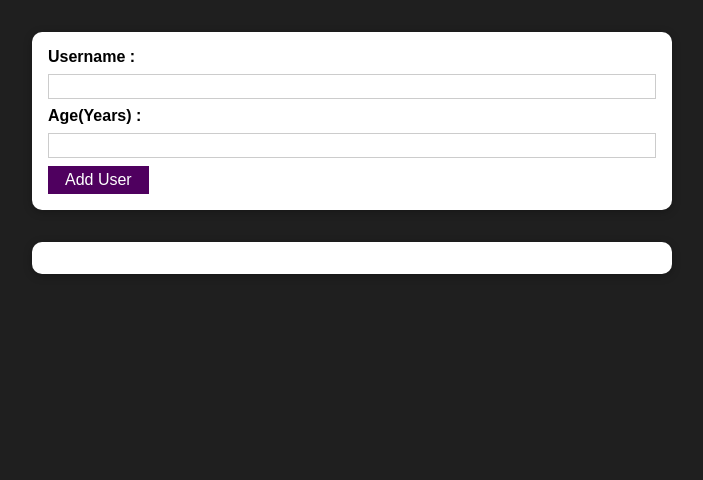
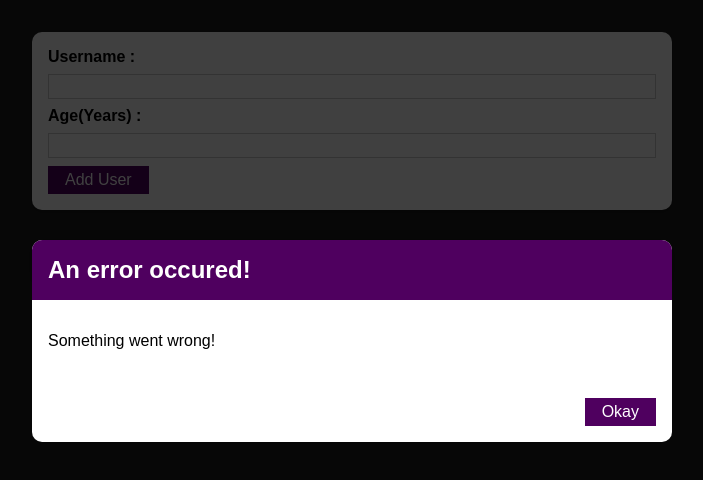
Before and after one commit to akshaywagh3/userAdder, a React (Create React App) app: page / in a window 1280 px wide. Shown: the top 480 px of the page, without its empty margins (288-991 px from the left). Built offline with nearby package versions, Linux system fonts and the light colour scheme.

Commit message:
added error.js and Error.module.css

```diff
--- a/src/components/UI/Error.js
+++ b/src/components/UI/Error.js
@@ -0,0 +1,26 @@
+import React from 'react';
+
+import Card from './Card';
+import Button from './Button';
+import classes from './Error.module.css';
+
+const Error = (props) => {
+  return (
+    <div>
+      <div className={classes.backdrop} />
+      <Card className={classes.modal}>
+        <header className={classes.header}>
+          <h2>{props.title}</h2>
+        </header>
+        <div className={classes.content}>
+          <p>{props.message}</p>
+        </div>
+        <footer className={classes.actions}>
+          <Button>Okay</Button>
+        </footer>
+      </Card>
+    </div>
+  );
+};
+
+export default Error;
--- /dev/null
+++ b/src/components/UI/Error.module.css
@@ -0,0 +1,45 @@
+.backdrop {
+    position: fixed;
+    top: 0;
+    left: 0;
+    width: 100%;
+    height: 100vh;
+    z-index: 10;
+    background: rgba(0, 0, 0, 0.75);
+  }
+
+  .modal {
+    position: fixed;
+    top: 30vh;
+    left: 10%;
+    width: 80%;
+    z-index: 100;
+    overflow: hidden;
+  }
+
+  .header {
+    background: #4f005f;
+    padding: 1rem;
+  }
+
+  .header h2 {
+    margin: 0;
+    color: white;
+  }
+
+  .content {
+    padding: 1rem;
+  }
+
+  .actions {
+    padding: 1rem;
+    display: flex;
+    justify-content: flex-end;
+  }
+
+  @media (min-width: 768px) {
+    .modal {
+      left: calc(50% - 20rem);
+      width: 40rem;
+    }
+  }
--- a/src/components/users/AddUser.js
+++ b/src/components/users/AddUser.js
@@ -3,7 +3,7 @@ import {useState} from 'react';
  import Card from "../UI/Card";
 import classes from './AddUser.module.css';
 import Button from "../UI/Button";
-
+import Error from '../UI/Error';
 
 function AddUser(props){
     const[enteredUname,setEnteredUname] =useState('');
@@ -32,6 +32,8 @@ function AddUser(props){
         setEnteredAge(event.target.value);
     }
     return (
+        <div>
+            <Error title="An error occured!" message="Something went wrong!" />
             <Card className={classes.input}>
                 <form onSubmit={addUserHandler}>
                     <label htmlFor="username">Username :</label>
@@ -43,6 +45,7 @@ function AddUser(props){
                     <Button type="submit" >Add User</Button>
                 </form>
             </Card>
+        </div>
 
     )
 };
```
Lines whose indentation alone changed are shown as unchanged.
